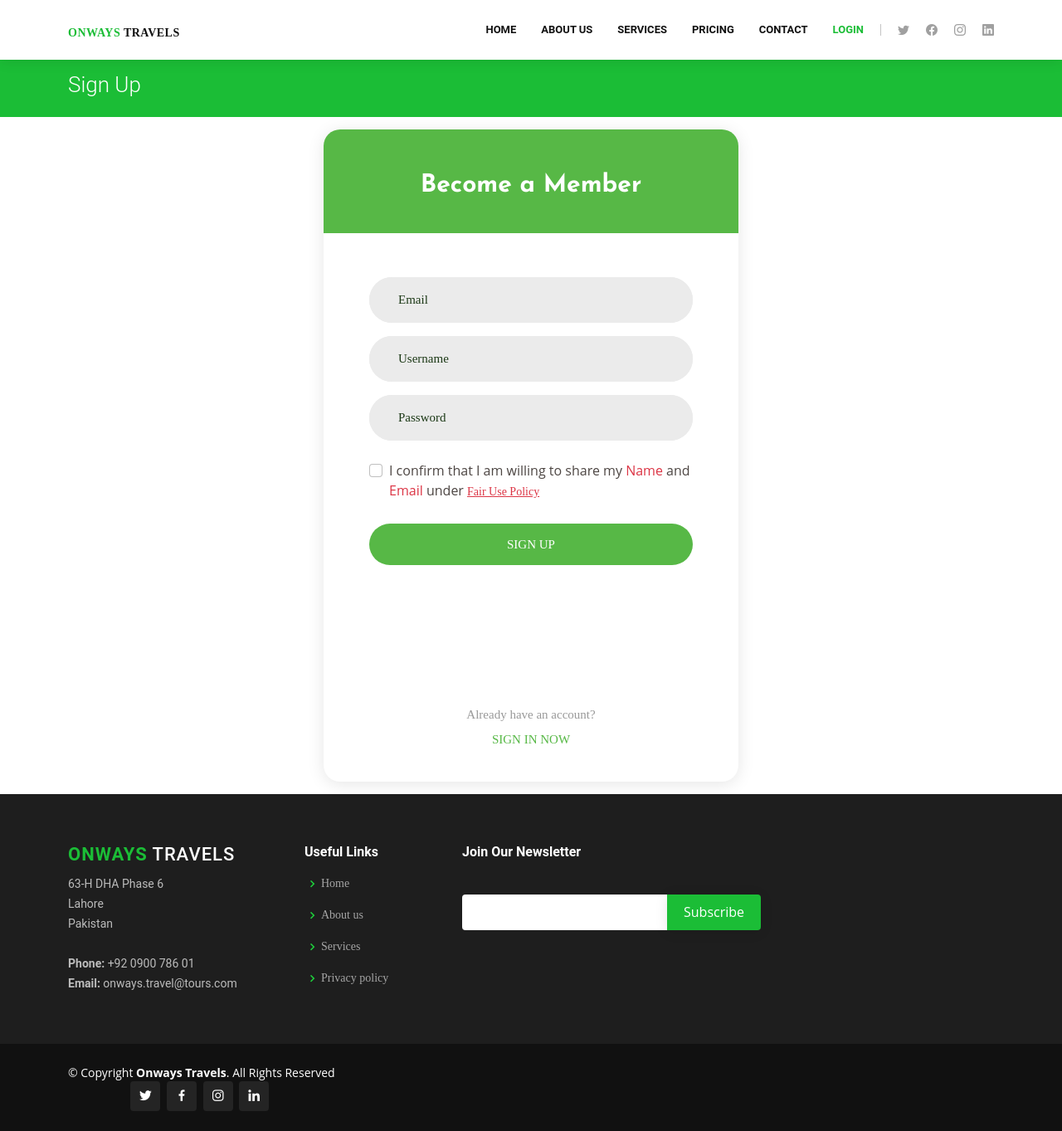
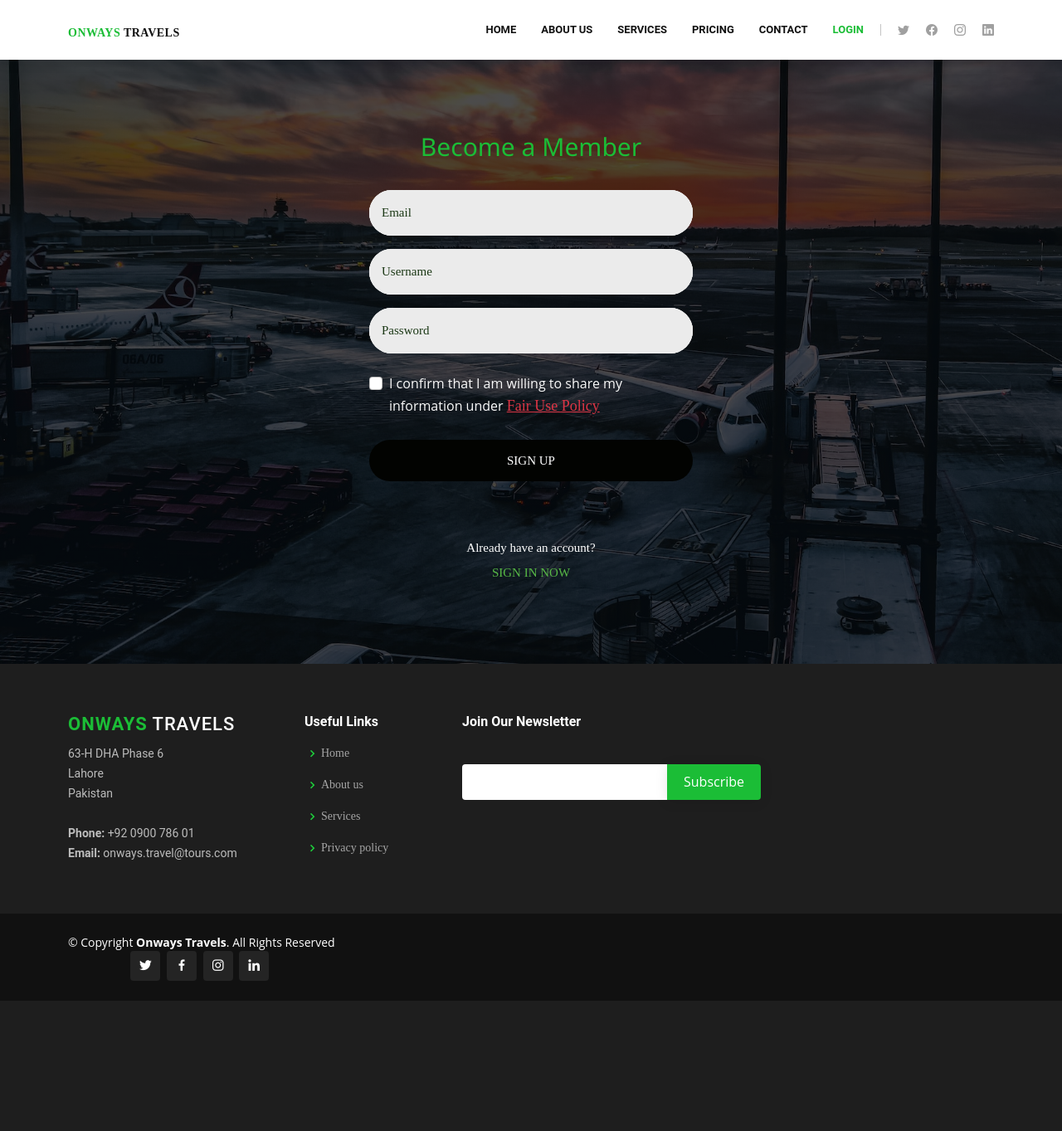
Before and after one commit to AB-Debug2003/ON-Ways-Travels, a PHP site: page /signup.html in a window 1280 px wide. Shown: the whole page at 83% size. After the commit the page ends 1206 px from the top, so only its background shows below. Run offline with PHP 8.4, Linux system fonts and the light colour scheme; some libraries are stand-ins or nearby versions; some web fonts are replaced.

Commit message:
login and signup completed

```diff
--- a/assets/css/form.css
+++ b/assets/css/form.css
@@ -1,10 +1,3 @@
-
-
-
-
-/*//////////////////////////////////////////////////////////////////
-[ FONT ]*/
-
 @font-face {
   font-family: Ubuntu-Regular;
   src: url('../fonts/ubuntu/Ubuntu-Regular.ttf');
@@ -20,11 +13,6 @@
   src: url('../fonts/JosefinSans/JosefinSans-Bold.ttf');
 }
 
-
-
-/*//////////////////////////////////////////////////////////////////
-[ RESTYLE TAG ]*/
-
 * {
 	margin: 0px;
 	padding: 0px;
@@ -36,7 +24,6 @@ body, html {
 	font-family: Ubuntu-Regular, sans-serif;
 }
 
-/*---------------------------------------------*/
 a {
 	font-family: Ubuntu-Regular;
 	font-size: 14px;
@@ -58,7 +45,6 @@ a:hover {
   color: #1b3815;
 }
 
-/*---------------------------------------------*/
 h1,h2,h3,h4,h5,h6 {
 	margin: 0px;
 }
@@ -67,7 +53,7 @@ p {
 	font-family: Ubuntu-Regular;
 	font-size: 14px;
 	line-height: 1.7;
-	color: #666666;
+	color: #ffffff;
 	margin: 0px;
 }
 
@@ -76,8 +62,6 @@ ul, li {
 	list-style-type: none;
 }
 
-
-/*---------------------------------------------*/
 input {
 	outline: none;
 	border: none;
@@ -114,7 +98,6 @@ textarea:-moz-placeholder { color: #1b3815;}
 textarea::-moz-placeholder { color: #1b3815;}
 textarea:-ms-input-placeholder { color: #1b3815;}
 
-/*---------------------------------------------*/
 button {
 	outline: none !important;
 	border: none;
@@ -129,12 +112,10 @@ iframe {
 	border: none !important;
 }
 
-/*//////////////////////////////////////////////////////////////////
-[ Utility ]*/
 .txt1 {
   font-family: Ubuntu-Regular;
   font-size: 15px;
-  color: #999999;
+  color: #ffffff;
   line-height: 1.4;
 }
 
@@ -153,15 +134,6 @@ iframe {
   text-transform: uppercase;
 }
 
-
-/*//////////////////////////////////////////////////////////////////
-[ login ]*/
-
-.limiter {
-  width: 100%;
-  margin: 0 auto;
-}
-
 .container-login100 {
   width: 100%;
   min-height: 100vh;
@@ -173,26 +145,18 @@ iframe {
   flex-wrap: wrap;
   justify-content: center;
   align-items: center;
-  padding: 15px;
   position: relative;
-  background-color: #fff;
+  background: linear-gradient(rgba(0, 0, 0, 0.70), rgba(0, 0, 0, 0.70)),url('/media/plane.jpg');
+  background-attachment:scroll;
+  background-size:cover;
 }
 
 .wrap-login100 {
   width: 500px;
-  background: #fff;
+  background: transparent;
   border-radius: 20px;
   overflow: hidden;
-  box-shadow: 0 3px 20px 0px rgba(0, 0, 0, 0.1);
-  -moz-box-shadow: 0 3px 20px 0px rgba(0, 0, 0, 0.1);
-  -webkit-box-shadow: 0 3px 20px 0px rgba(0, 0, 0, 0.1);
-  -o-box-shadow: 0 3px 20px 0px rgba(0, 0, 0, 0.1);
-  -ms-box-shadow: 0 3px 20px 0px rgba(0, 0, 0, 0.1);
 }
-
-
-/*==================================================================
-[ Form ]*/
 
 .login100-form {
   width: 100%;
@@ -200,24 +164,20 @@ iframe {
 }
 
 .login100-form-title {
-  font-family: JosefinSans-Bold;
+  font-family:'Segoe UI', Tahoma, Geneva, Verdana, sans-serif;
+  font-weight: 500;
   font-size: 30px;
-  color: #fff;
+  color: #1bbd36;
   line-height: 1.2;
   text-align: center;
+  padding-top: 40px;
 
   display: block;
   position: absolute;
   width: 100%;
-  top: 0;
+  top: 60px;
   left: 0;
-  background-color: #57b846;
-  padding-top: 50px;
-  padding-bottom: 39px;
 }
-
-/*------------------------------------------------------------------
-[ Input ]*/
 
 .wrap-input100 {
   width: 100%;
@@ -239,12 +199,16 @@ iframe {
   height: 55px;
   background: #ebebeb;
   border-radius: 27px;
-  padding: 0 35px 0 35px;
+  padding: 0 15px 0 15px;
 }
 
+.form-check-label{
+  color: #fafafa;
+}
 
-/*------------------------------------------------------------------
-[ Focus Input ]*/
+.form-check-label a{
+  font-size: 18px;
+}
 
 .focus-input100 {
   display: block;
@@ -273,8 +237,6 @@ iframe {
   width: calc(100% + 20px);
 }
 
-/*------------------------------------------------------------------
-[ Button ]*/
 .container-login100-form-btn {
   width: 100%;
   display: -webkit-box;
@@ -294,10 +256,9 @@ iframe {
   display: flex;
   justify-content: center;
   align-items: center;
-  padding: 0 20px;
   width: 100%;
   height: 50px;
-  background-color: #57b846;
+  background-color: #020301;
   border-radius: 25px;
 
   font-family: Ubuntu-Bold;
@@ -313,81 +274,13 @@ iframe {
 }
 
 .login100-form-btn:hover {
-  background-color: #1b3815;
+  background-color: #1bbd36;
 }
-
-
-/*------------------------------------------------------------------
-[ Alert validate ]*/
 
 .validate-input {
   position: relative;
 }
 
-.alert-validate::before {
-  content: attr(data-validate);
-  position: absolute;
-  z-index: 1000;
-  max-width: 70%;
-  background-color: #fff;
-  border: 1px solid #c80000;
-  border-radius: 14px;
-  padding: 4px 25px 4px 10px;
-  top: 50%;
-  -webkit-transform: translateY(-50%);
-  -moz-transform: translateY(-50%);
-  -ms-transform: translateY(-50%);
-  -o-transform: translateY(-50%);
-  transform: translateY(-50%);
-  right: 10px;
-  pointer-events: none;
-
-  font-family: Ubuntu-Bold;
-  color: #c80000;
-  font-size: 13px;
-  line-height: 1.4;
-  text-align: left;
-
-  visibility: hidden;
-  opacity: 0;
-
-  -webkit-transition: opacity 0.4s;
-  -o-transition: opacity 0.4s;
-  -moz-transition: opacity 0.4s;
-  transition: opacity 0.4s;
-}
-
-.alert-validate::after {
-  content: "\f06a";
-  font-family: FontAwesome;
-  display: block;
-  position: absolute;
-  z-index: 1100;
-  color: #c80000;
-  font-size: 16px;
-  top: 50%;
-  -webkit-transform: translateY(-50%);
-  -moz-transform: translateY(-50%);
-  -ms-transform: translateY(-50%);
-  -o-transform: translateY(-50%);
-  transform: translateY(-50%);
-  right: 16px;
-}
-
-.alert-validate:hover:before {
-  visibility: visible;
-  opacity: 1;
-}
-
-@media (max-width: 992px) {
-  .alert-validate::before {
-    visibility: visible;
-    opacity: 1;
-  }
-}
-
-/*//////////////////////////////////////////////////////////////////
-[ Responsive ]*/
 @media (max-width: 576px) {
   .login100-form {
     padding-left: 15px;
--- a/home.html
+++ b/home.html
@@ -100,7 +100,6 @@
             </h2>
             <h3>Journey Beyond The Ordinary!</h3>
           </div>
-
 
           <div class="col-lg-6 pt-4 pt-lg-0" data-aos="fade-left">
             <p>
--- a/signup.html
+++ b/signup.html
@@ -51,24 +51,10 @@
 		</div>
 	</header>
 
-	<section id="breadcrumbs" class="breadcrumbs">
-		<div class="container">
-
-			<div class="d-flex justify-content-between align-items-center">
-				<h2>Sign Up</h2>
-				<ol id="mobile-QuickNav">
-					<li><a href="home.html">Home</a></li>
-					<li>About</li>
-				</ol>
-			</div>
-
-		</div>
-	</section>
-
 	<div class="limiter">
 		<div class="container-login100">
 			<div class="wrap-login100">
-				<form class="login100-form validate-form p-l-55 p-r-55 p-t-178">
+				<form class="login100-form validate-form p-l-55 p-r-55 p-t-170">
 					<span class="login100-form-title">
 						Become a Member
 					</span>
@@ -92,10 +78,9 @@
 					<br>
 
 					<div class="form-check" data-validate="Check To Continue">
-						<input class="form-check-input" type="checkbox" value="" id="flexCheckDefault" required>
-						<label class="form-check-label" for="flexCheckDefault">
-							I confirm that I am willing to share my <span class="text-danger">Name</span> and
-							<span class="text-danger">Email</span> under <a class="link-danger text-decoration-underline" href="privacy.html">Fair
+						<input class="form-check-input" type="checkbox" value="" id="flexCheck" required>
+						<label class="form-check-label" for="flexCheck">
+							I confirm that I am willing to share my information under <a class="link-danger text-decoration-underline" href="privacy.html">Fair
 								Use Policy</a>
 						</label>
 					</div>
@@ -108,7 +93,7 @@
 						</button>
 					</div>
 
-					<div class="flex-col-c p-t-170 p-b-40">
+					<div class="flex-col-c p-t-70 p-b-40">
 						<span class="txt1 p-b-9">
 							Already have an account?
 						</span>
```
Also changed, not shown: login.html (+2 -16 lines), media/plane.jpg (added).
